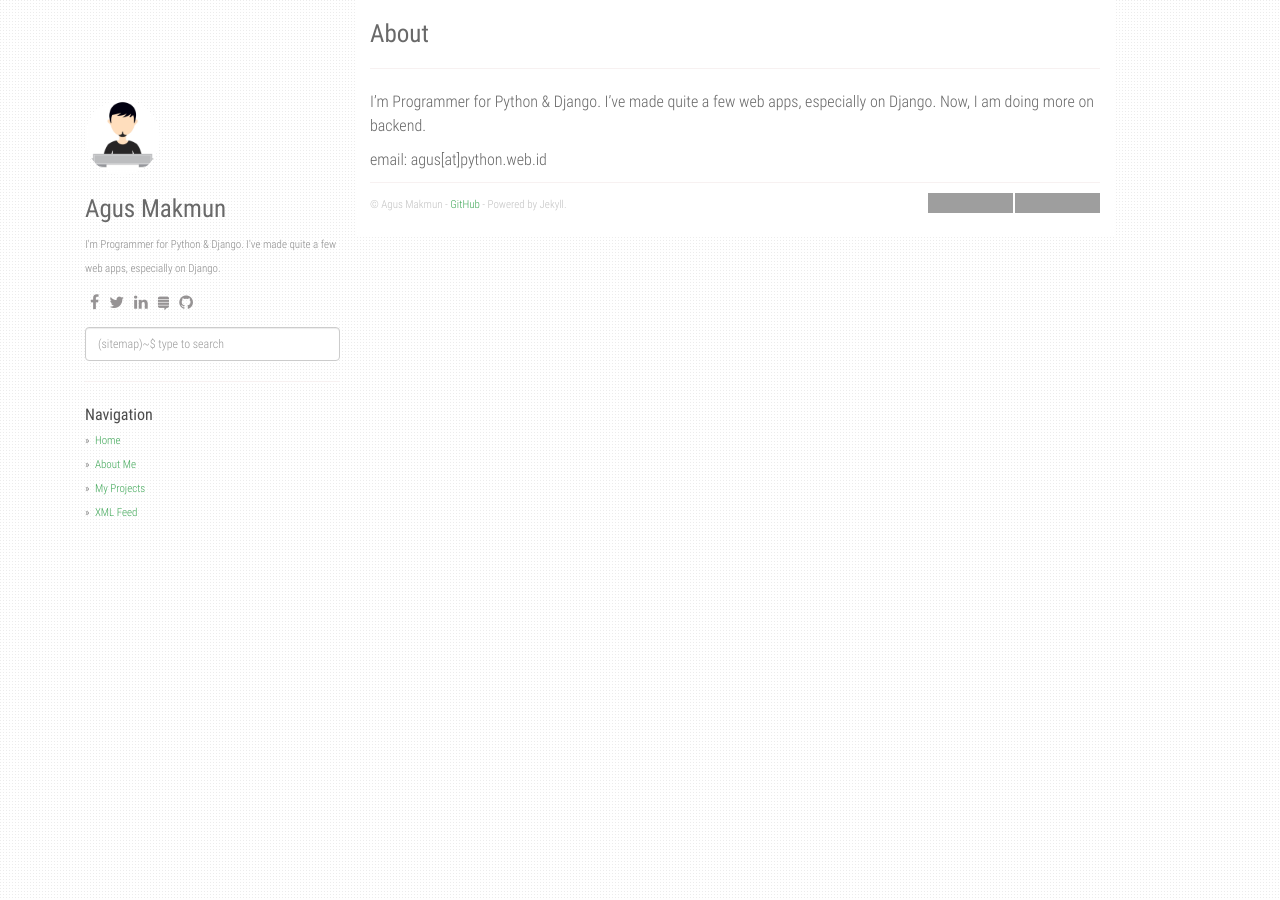
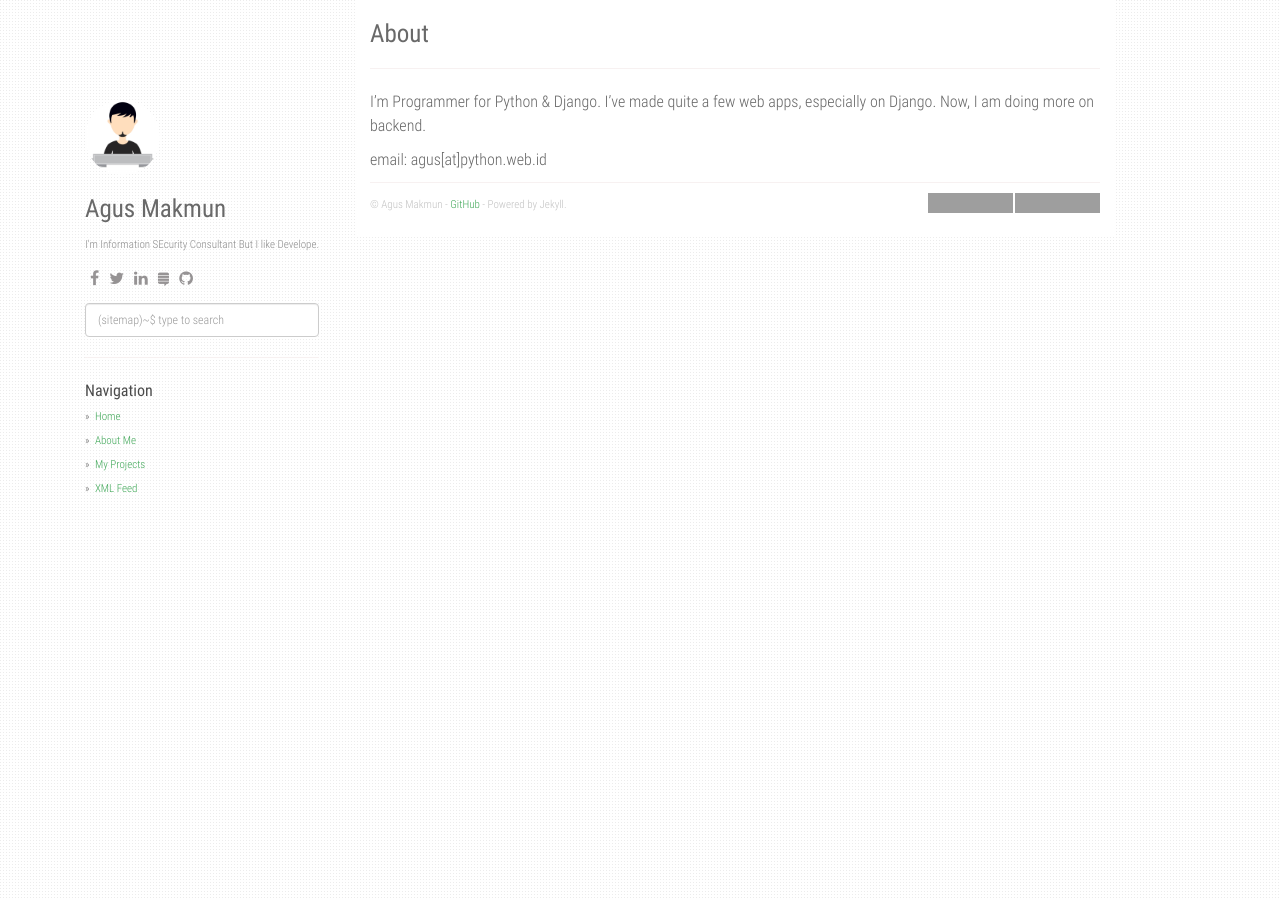
Before and after one commit to seongjin0526/seongjin0526.github.io, a Jekyll site: the page built from about.md, in a window 1280 px wide. Built offline with Jekyll 4.4.1, drawn with Linux system fonts in a browser that asks for light colours; grey boxes are pictures that could not be loaded.

Commit message:
Edit _config.yml, Regist My Info

```diff
--- a/_config.yml
+++ b/_config.yml
@@ -1,9 +1,9 @@
-title: Stack Problems
-description: My Personal Stack Problems
+title: SteelJin's Blog
+description: Steeljin's personal blog
 author: Agus Makmun
 github: https://github.com/agusmakmun
-about: I'm Programmer for Python & Django. I've made quite a few web apps, especially on Django.
-disqus_shortname: stackproblems
+about: I'm Information SEcurity Consultant But I like Develope.
+disqus_shortname: Steeljin
 google_analytics: UA-XXXXXXXX-Y
 avatar_url: /static/img/avatar.jpg
 
@@ -17,15 +17,15 @@
 
 social:
     - icon: fa-facebook
-      link: "#"
+      link: "https://www.facebook.com/seongjin.kim.10441"
     - icon: fa-twitter
       link: "#"
     - icon: fa-linkedin
-      link: "#"
+      link: "https://www.linkedin.com/in/%EC%84%B1%EC%A7%84-%EA%B9%80-a34371ba/"
     - icon: fa-stack-exchange
       link: "#"
     - icon: fa-github
-      link: "https://github.com/agusmakmun"
+      link: "https://github.com/seongjin0526"
 
 share:
   twitter_username: github.io
@@ -39,7 +39,7 @@
     - text: XML Feed
       url: /feed.xml
 
-url: "https://agusmakmun.github.io"
+url: "https://seongjin0526.github.io"
 baseurl: ""
 paginate: 20
 per_page: 20
```
